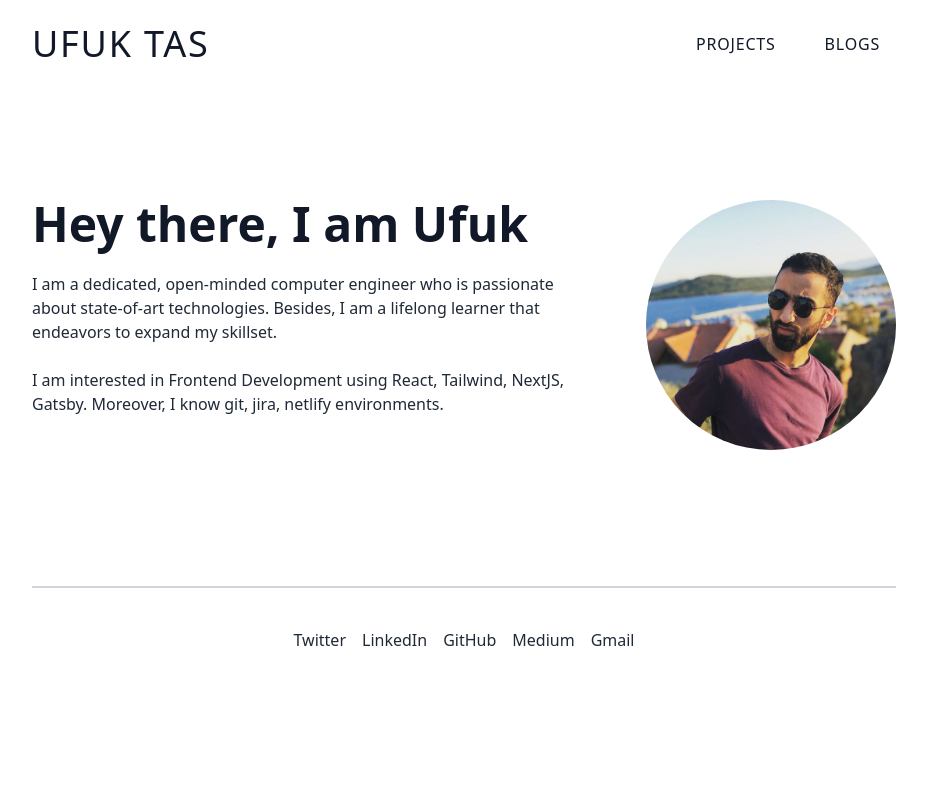
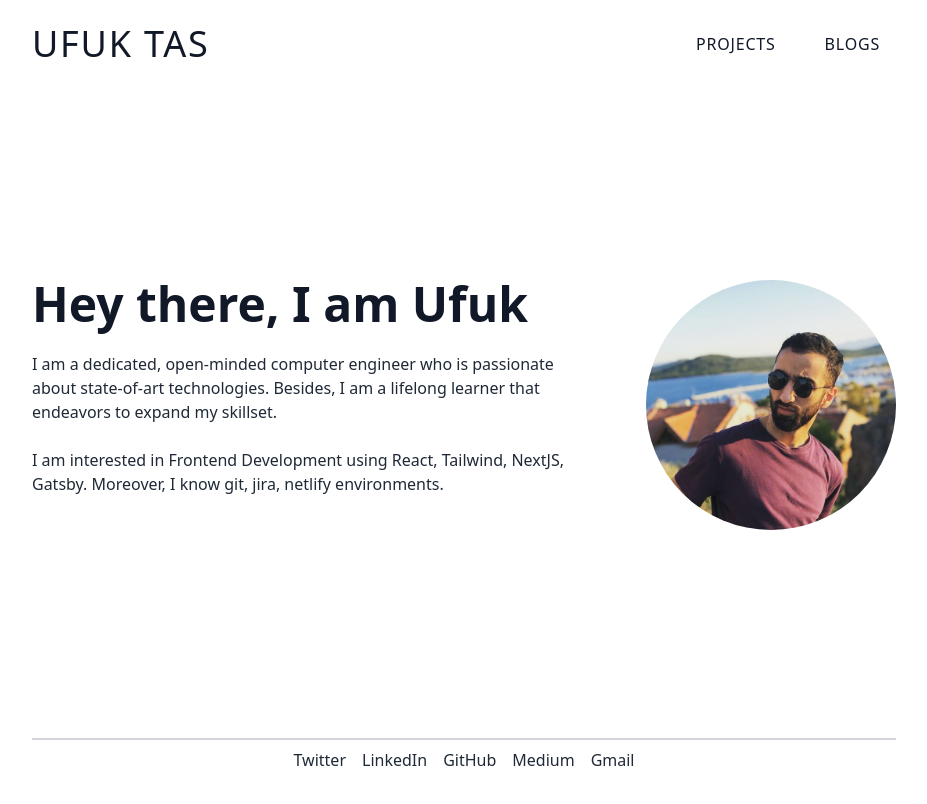
Before and after one commit to uufukttas/NEXTPortfolio, a Next.js app: page / in a window 1280 px wide. Shown: the whole page, without its empty margins (176-1103 px from the left). Built offline with nearby package versions, Linux system fonts and the light colour scheme.

Commit message:
Update some css change

```diff
--- a/Components/About.js
+++ b/Components/About.js
@@ -4,7 +4,7 @@ import profile from "../public/profile.jpeg"
 
 const About = () => {
     return (
-        <main className="max-w-4xl mx-auto mt-16 antialiased">
+        <main className="max-w-4xl mx-auto antialiased py-16 lg:py-36">
             <div className="container px-4 mx-auto">
                 <div className="lg:space-x-5 lg:flex lg:flex-row item-center lg:-mx-4 flex flex-col-reverse text-center lg:text-left">
                     <div className="lg:px-4 lg:mt-12 ">
@@ -20,7 +20,7 @@ const About = () => {
                             </p>
                         </div>
                     </div>
-                    <div className="flex-shrink-0 lg:mt-12 lg:px-4 mb-10">
+                    <div className="flex flex-shrink-0 lg:mt-12 lg:px-4 mb-10 justify-center items-center">
                         <Image
                             src={profile}
                             alt="Profile"
--- a/Components/Footer.js
+++ b/Components/Footer.js
@@ -2,10 +2,10 @@ import React from "react";
 
 const Footer = () => {
     return (
-        <div className="mt-12 lg:mt-18 sm:pb-36 sm:py-12 py-6">
-            <div className="max-w-4xl px-4 mx-auto text-gray-800 dark:text-white">
-                <div className="pb-8 mb-2 border-t-2 border-gray-300 dark:border-white-300"></div>
-                <div className="flex flex-col justify-center lg:flex-row items-center">
+        <div className="lg:mt-18 py-6">
+            <div className="max-w-4xl px-4 mx-auto text-gray-800 dark:text-white flex items-center justify-center flex-col">
+                <div className="border-t-2 border-gray-300 dark:border-white-300 w-full"></div>
+                <div className="flex flex-col justify-center lg:flex-row items-center w-full py-2">
                     <div className="flex flex-wrap pt-2 sm:space-x-4 space-x-2 font-medium lg:pt-0">
                         <a
                             href="https://twitter.com/uufukttas"
--- a/Components/Navigation.js
+++ b/Components/Navigation.js
@@ -10,7 +10,7 @@ const Navigation = () => {
     }, []);
 
     return (
-        <div className="sticky top-0 z-20 py-2 bg-white md:py-6 md:mb-6 dark:bg-black">
+        <div className="sticky top-0 z-20 py-2 bg-white md:py-6 dark:bg-black">
             <div className="container px-4 mx-auto lg:max-w-4xl flex items-center justify-between">
                 <Link href="/">
                     <h1 className={"text-4xl font-medium tracking-wider transition-colors text-gray-900 uppercase dark:text-white cursor-pointer"}>
--- a/pages/_app.js
+++ b/pages/_app.js
@@ -23,9 +23,11 @@ function MyApp({ Component, pageProps }) {
 
   return (
     <>
-      <Navigation />
-      <Component {...pageProps} />
-      <Footer />
+      <div className='main h-screen'>
+        <Navigation />
+        <Component {...pageProps} />
+        <Footer />
+      </div>
     </>
   )
 }
--- a/styles/Navbar.module.css
+++ b/styles/Navbar.module.css
@@ -62,10 +62,9 @@
     left: 0;
     flex-direction: column;
     width: 100%;
-    height: 112px;
+    height: 208px;
     border-top: 1px solid black;
-    background-color: rgb(38 66 175 / 98%);
-    height: 112px;
+    background-color: rgb(38 66 175 / 90%);
     color: white;
   }
 
@@ -75,7 +74,7 @@
   }
 
   .navigation-menu-list-item-link {
-    color: black;
+    color: white;
     width: 100%;
     padding: 1.5rem 0;
   }
```
